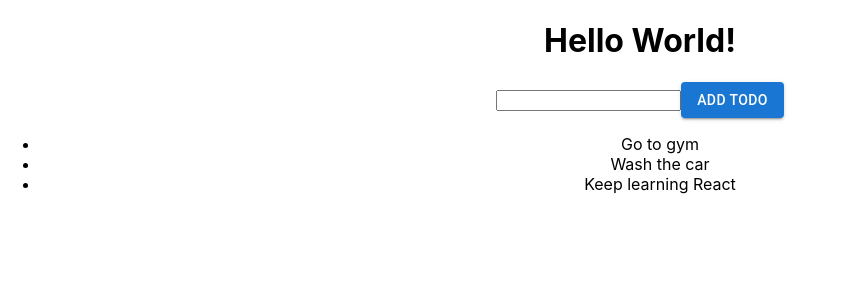
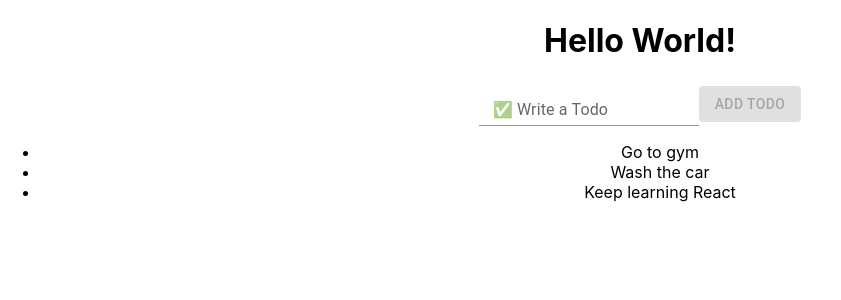
Before and after one commit to DerekBelloni/react-firebase-todo, a React (Create React App) app: page / in a window 1280 px wide. Shown: the top 300 px of the page, without its empty margins (0-841 px from the left). Built offline with nearby package versions, Linux system fonts and the light colour scheme.

Commit message:
checkbox emoji rendered

```diff
--- a/src/App.css
+++ b/src/App.css
@@ -37,3 +37,13 @@
     transform: rotate(360deg);
   }
 }
+
+.todo_form {
+  display: flex;
+  justify-content: center;
+  align-items: center;
+}
+
+.todo_input {
+  height: 28px;
+}
--- a/src/App.js
+++ b/src/App.js
@@ -1,6 +1,6 @@
 import React, { useState, useEffect } from 'react';
 import './App.css';
-import { Button } from '@mui/material'
+import { Button, FormControl, InputLabel, Input } from '@mui/material'
 
 function App() {
   const [todos, setTodos] = useState(['Go to gym', 'Wash the car', 'Keep learning React'])
@@ -24,12 +24,18 @@ function App() {
     <div className="App">
 
       <h1>Hello World!</h1>
-      <form onSubmit={addTodo}>
-        <input
-          value={input}
-          onChange={event => setInput(event.target.value)}
-        />
-        <Button type="submit" onClick={addTodo} variant="contained">Add Todo</Button>
+      <form
+        className="todo_form"
+        onSubmit={addTodo}>
+        <FormControl>
+          <InputLabel>✅ Write a Todo</InputLabel>
+          <Input
+            className="todo_input"
+            value={input}
+            onChange={event => setInput(event.target.value)}
+          />
+        </FormControl>
+        <Button disabled={!input} type="submit" onClick={addTodo} variant="contained">Add Todo</Button>
 
       </form>
       <ul>
```
